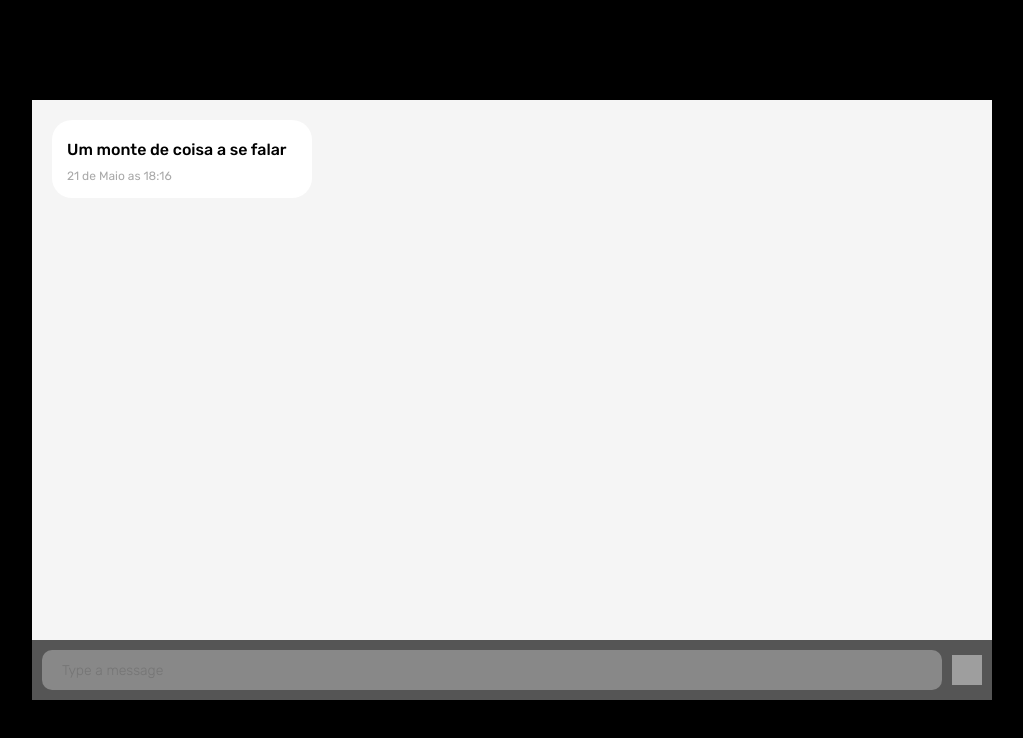
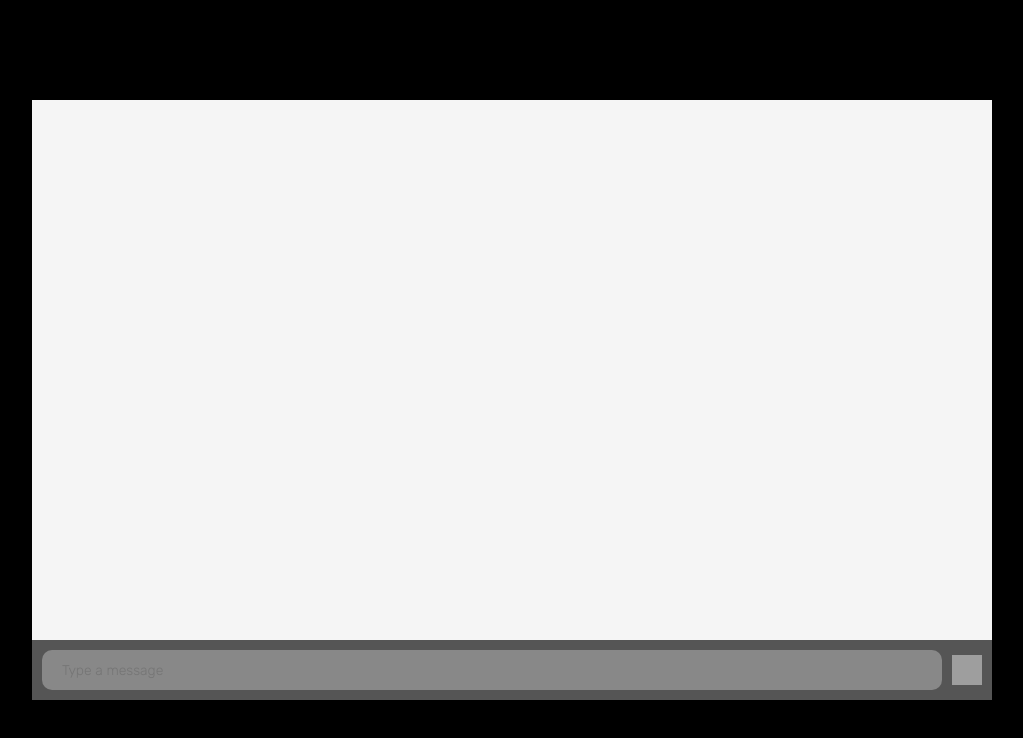
Before and after one commit to mhalvesb/chatbot, a React (Vite) app: page / in a window 1280 px wide. Shown: the top 738 px of the page, without its empty margins (128-1151 px from the left). Built offline with nearby package versions, Linux system fonts and the light colour scheme; grey boxes are pictures that could not be loaded.

Commit message:
estilizando e adicionando novas funções

```diff
--- a/package.json
+++ b/package.json
@@ -10,6 +10,7 @@
     "preview": "vite preview"
   },
   "dependencies": {
+    "axios": "^1.7.2",
     "date-and-time": "^3.3.0",
     "react": "^18.2.0",
     "react-dom": "^18.2.0",
--- a/src/chatPage/chat.styled.ts
+++ b/src/chatPage/chat.styled.ts
@@ -23,26 +23,7 @@ export const Container = styled.div`
 `;
 
 
-export const LeftChat = styled.div`
-    width: fit-content;
-    padding: 20px 25px 5px 15px;
-    margin-left: 20px;
-    margin-top: 20px;
-    background: #fff;
-    border-radius: 20px;
-    text-align: start;
-    h4{
-        margin: 0;
-        padding: 0;
-        font-weight: 500;
-    }
-    p{
-            padding: 0;
-            margin: 10px 0px;
-            font-size: 12px;
-            color: #A9A9A9;
-    }
-`;
+
 
 
 
--- a/src/chatPage/chat.tsx
+++ b/src/chatPage/chat.tsx
@@ -1,15 +1,19 @@
-import {Container, InputChat, LeftChat, MainPage} from "./chat.styled";
+import {Container, InputChat, MainPage} from "./chat.styled";
 import {RightChatting} from "../components/RightChat";
+import {LeftChatting} from "../components/leftChat/LeftChat";
 import React, {useState, useEffect, useRef} from "react";
 import {createRoot} from "react-dom/client";
 import {createPortal} from "react-dom";
 import date from "date-and-time";
 import pt from "date-and-time/locale/pt";
-
+import Axios from "axios";
 export function ChatBot(){
 
     const [message, setMessage] = useState("");
-    const [addComponent, setComponent] = useState<JSX.Element[]>([]);
+    const [responses, setResponses] = useState("");
+    const [addComponentRight, setComponentRight] = useState<JSX.Element[]>([]);
+    const [addComponentLeft, setComponentLeft] = useState<JSX.Element[]>([]);
+    const [allChatComponents, setAllComponents] = useState<JSX.Element[]>([]);
     const [actualMessage, setActualMessage] = useState("");
     const [messageTime, setMessageTime] = useState<string>("");
     const containerRef = useRef<HTMLDivElement | null>(null);
@@ -20,9 +24,7 @@ export function ChatBot(){
          date.locale(pt);
         const messageDate = date.format(time, "DD de MMMM H:mm");
         setMessageTime(messageDate);
-
         setActualMessage("");
-
     }
 
 
@@ -39,19 +41,26 @@ export function ChatBot(){
                 containerRef.current.scrollTop = containerRef.current.scrollHeight;
             }
             if(message){
-                setComponent(prevComponent => [...prevComponent, <RightChatting msg={message} dateAndTime={messageTime}/>]);
+                setAllComponents(prevComponent => [...prevComponent, <RightChatting msg={message} dateAndTime={messageTime}/>]);
+                const fetchResponse = async () =>{
+                    try{
+                        const response = await Axios.post("http://localhost:8080/", {
+                        message: message
+                        });
+                        setAllComponents(prevLeftComponent => [...prevLeftComponent, <LeftChatting responses={response.data.data} dateAndTime={messageTime}/>]);
+
+                    } catch(error){
+                    }
+                }
+            fetchResponse();
+            console.log(allChatComponents);
             }
     }, [message, messageTime]);
     return(
         <MainPage>
             <Container ref={containerRef}>
-            <LeftChat>
-                <h4>Um monte de coisa a se falar</h4>
-                <p>21 de Maio as 18:16</p>
-            </LeftChat>
 
-
-            {addComponent}
+                {allChatComponents}
 
                 <InputChat>
                     <form onSubmit={(e) => AddNewMessage(e)}>
--- /dev/null
+++ b/src/components/leftChat/LeftChat.styled.ts
@@ -0,0 +1,24 @@
+import styled from "styled-components";
+
+
+export const LeftChat = styled.div`
+    width: fit-content;
+    max-width: 50%;
+    padding: 20px 25px 5px 15px;
+    margin-left: 20px;
+    margin-top: 20px;
+    background: #fff;
+    border-radius: 20px;
+    text-align: start;
+    h4{
+        margin: 0;
+        padding: 0;
+        font-weight: 500;
+    }
+    p{
+            padding: 0;
+            margin: 10px 0px;
+            font-size: 12px;
+            color: #A9A9A9;
+    }
+`;
--- /dev/null
+++ b/src/components/leftChat/LeftChat.tsx
@@ -0,0 +1,16 @@
+import { LeftChat } from "./LeftChat.styled"
+
+
+interface LeftProps{
+    responses: string;
+    dateAndTime: string;
+}
+
+export function LeftChatting(props: LeftProps){
+    return(
+        <LeftChat>
+            <h4>{props.responses}</h4>
+            <p>21 de Maio as 18:16</p>
+        </LeftChat>
+    )
+}
```
Also changed, not shown: 1 other file (tests, documents, lock files or other folders).
